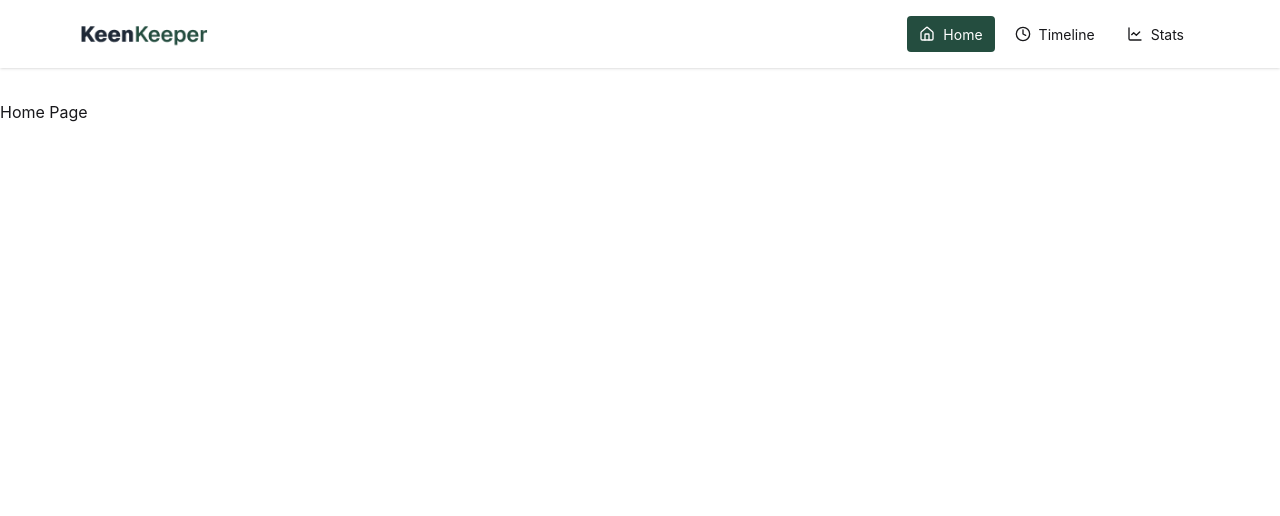
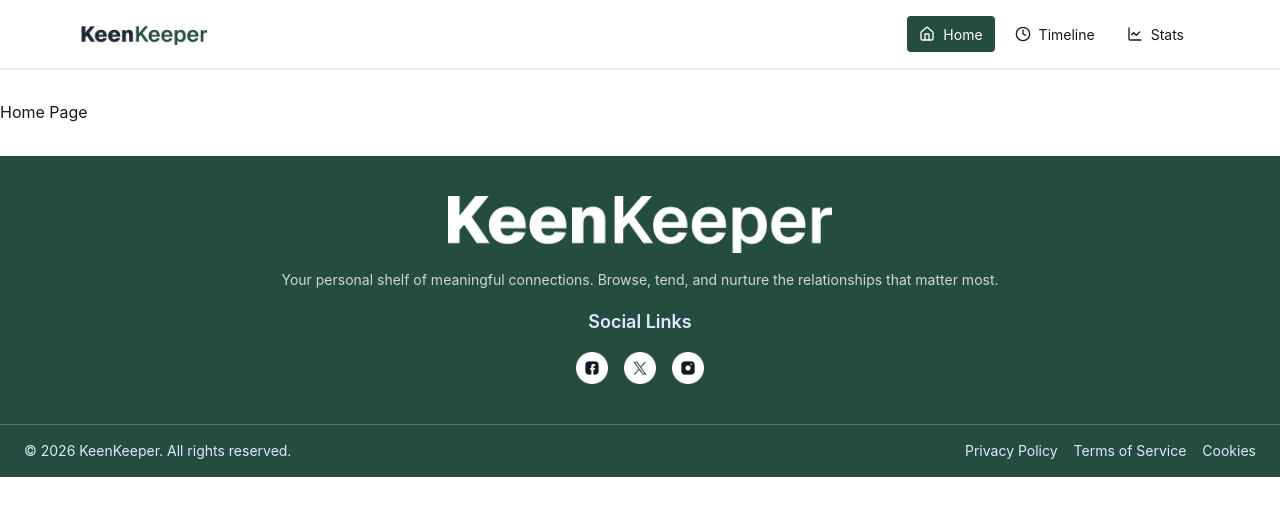
Before and after one commit to RedwanHaasaan/keen-keeper, a React (Vite) app: page / in a window 1280 px wide. Shown: the top 516 px of the page. Built offline with nearby package versions, Linux system fonts and the light colour scheme.

Commit message:
Feat: Add Footer component and integrate it into MainLayout

```diff
--- /dev/null
+++ b/src/components/Footer.jsx
@@ -0,0 +1,76 @@
+import FooterLogo from "../assets/logo-xl.png";
+import FacebookIcon from "../assets/facebook.png";
+import TwitterIcon from "../assets/twitter.png";
+import InstagramIcon from "../assets/instagram.png";
+
+const Footer = () => {
+  return (
+    <footer className="bg-green text-primary-content">
+      {/* Top Section */}
+      <div className="max-w-7xl mx-auto px-6 py-10 flex flex-col gap-4 items-center">
+
+        {/* Logo + Description */}
+        <div className="flex flex-col items-center gap-4">
+          <img src={FooterLogo} alt="Keen Keeper Logo" className="w-40 lg:w-96" />
+          <p className="text-sm leading-relaxed text-center text-gray-300">
+            Your personal shelf of meaningful connections. Browse, tend, and
+            nurture the relationships that matter most.
+          </p>
+        </div>
+
+        {/* Social Links */}
+        <div className="flex flex-col items-center gap-4">
+          <h2 className="text-lg font-semibold">Social Links</h2>
+          <div className="flex gap-4">
+            <a
+              href="https://www.facebook.com/keenkeeper"
+              target="_blank"
+              rel="noopener noreferrer"
+            >
+              <img src={FacebookIcon} alt="Facebook" className="w-8 h-8 hover:scale-110 transition" />
+            </a>
+            <a
+              href="https://twitter.com/keenkeeper"
+              target="_blank"
+              rel="noopener noreferrer"
+            >
+              <img src={TwitterIcon} alt="Twitter" className="w-8 h-8 hover:scale-110 transition" />
+            </a>
+            <a
+              href="https://www.instagram.com/keenkeeper"
+              target="_blank"
+              rel="noopener noreferrer"
+            >
+              <img src={InstagramIcon} alt="Instagram" className="w-8 h-8 hover:scale-110 transition" />
+            </a>
+          </div>
+        </div>
+      </div>
+
+      {/* Divider */}
+      <div className="border-t border-white/20"></div>
+
+      {/* Bottom Section */}
+      <div className="max-w-7xl mx-auto px-6 py-4 flex flex-col md:flex-row items-center justify-between gap-4 text-sm">
+
+        <p className="text-center md:text-left">
+          © {new Date().getFullYear()} KeenKeeper. All rights reserved.
+        </p>
+
+        <div className="flex flex-wrap justify-center gap-4">
+          <a href="/privacy-policy" className="hover:underline">
+            Privacy Policy
+          </a>
+          <a href="/terms-of-service" className="hover:underline">
+            Terms of Service
+          </a>
+          <a href="/cookies" className="hover:underline">
+            Cookies
+          </a>
+        </div>
+      </div>
+    </footer>
+  );
+};
+
+export default Footer;
--- a/src/layout/MainLayout.jsx
+++ b/src/layout/MainLayout.jsx
@@ -1,16 +1,20 @@
 import React from 'react';
 import Navbar from '../components/Navbar';
 import { Outlet } from 'react-router-dom';
+import Footer from '../components/Footer';
 
 const MainLayout = () => {
     return (
         <div>
-            <header>
+            <header className='sticky top-0 z-50'>
                 <Navbar/>
             </header>
             <main className='container mx-auto py-8'>
                 <Outlet/>
             </main>
+            <footer>
+                <Footer/>
+            </footer>
         </div>
     );
 };
```
